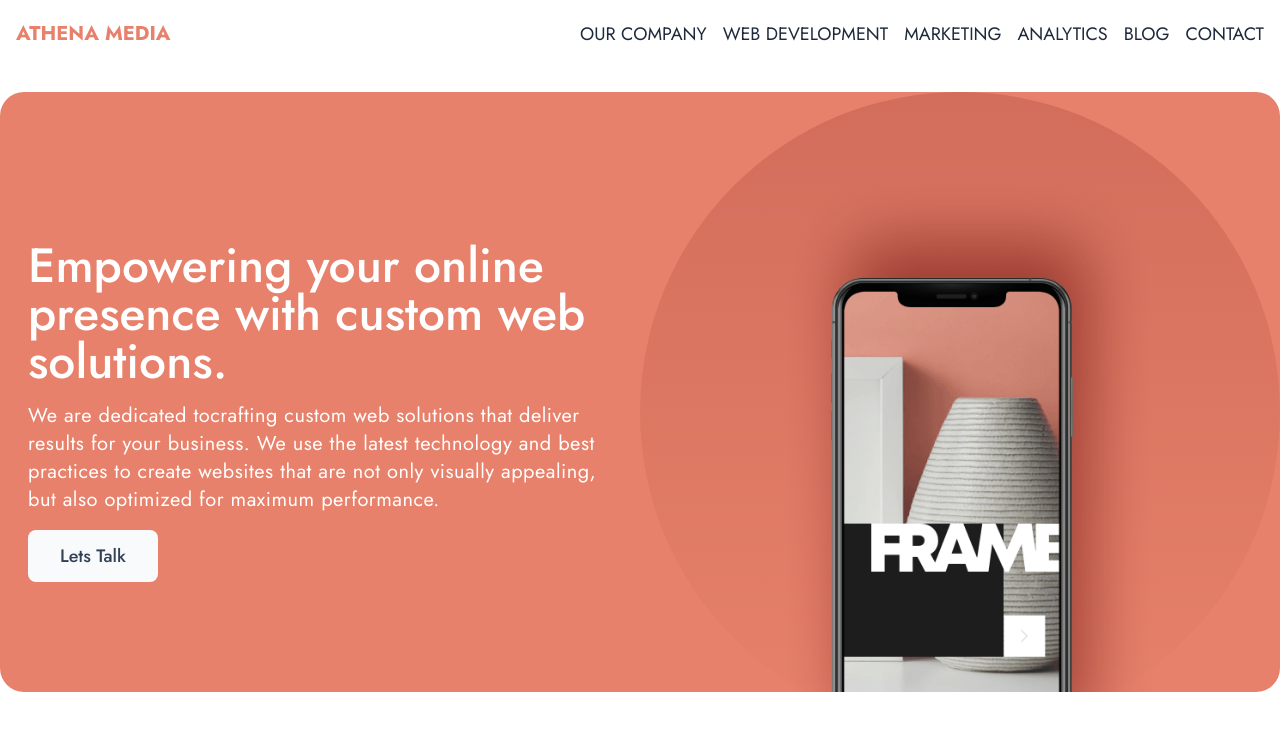
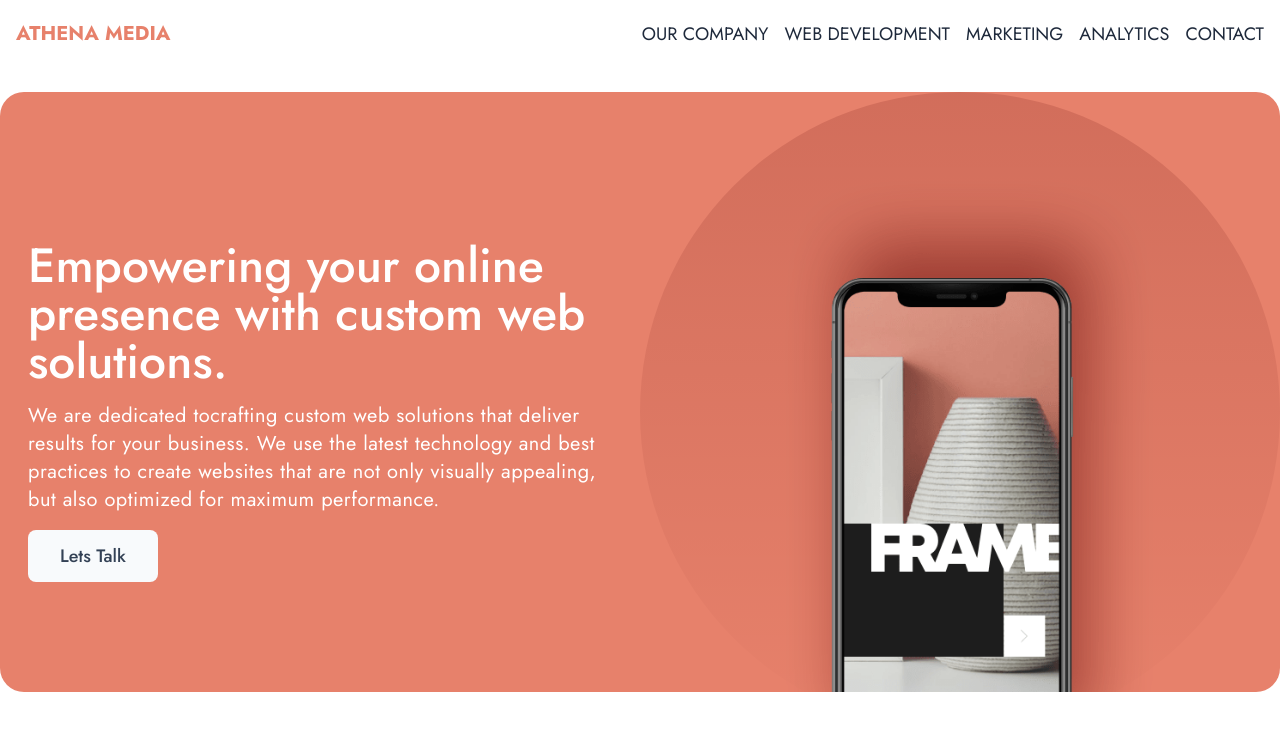
Before and after one commit to PhilaniNcube/athenamedia, a Next.js app: page / in a window 1280 px wide. Shown: the top 738 px of the page. Built offline with nearby package versions, Linux system fonts and the light colour scheme.

Commit message:
hide blog page

```diff
--- a/components/Navbar.tsx
+++ b/components/Navbar.tsx
@@ -40,12 +40,12 @@ const Navbar = () => {
       active: router.asPath === "/website-analytics",
     },
 
-    {
-      id: 5,
-      href: "/blog",
-      name: "Blog",
-      active: router.asPath === "/blog",
-    },
+    // {
+    //   id: 5,
+    //   href: "/blog",
+    //   name: "Blog",
+    //   active: router.asPath === "/blog",
+    // },
     {
       id: 6,
       href: "/contact",
```
